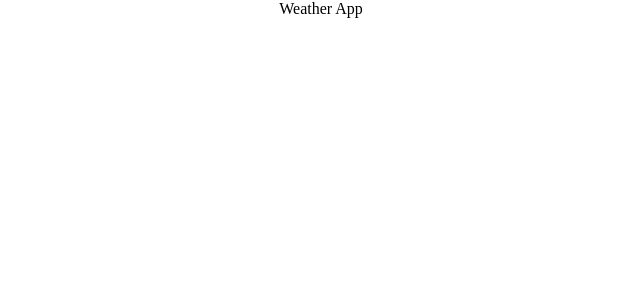
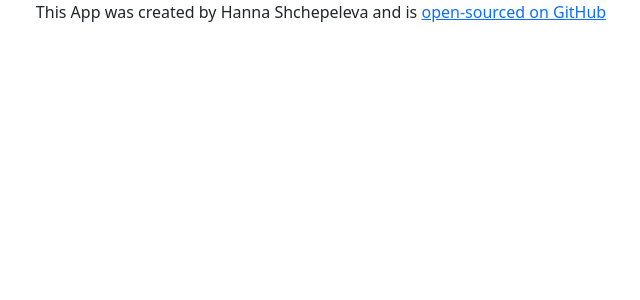
Before and after one commit to Hanna-Mik/react-weather-app-project, a React (Create React App) app: page / in a window 1280 px wide. Shown: the top 300 px of the page, without its empty margins (319-959 px from the left). Built offline with nearby package versions, Linux system fonts and the light colour scheme.

Commit message:
added bootstrap

```diff
--- a/package.json
+++ b/package.json
@@ -6,6 +6,7 @@
     "@testing-library/jest-dom": "^5.16.5",
     "@testing-library/react": "^13.4.0",
     "@testing-library/user-event": "^13.5.0",
+    "bootstrap": "^5.2.3",
     "react": "^18.2.0",
     "react-dom": "^18.2.0",
     "react-scripts": "5.0.1",
--- a/src/App.js
+++ b/src/App.js
@@ -1,7 +1,16 @@
 import "./App.css";
 
 function App() {
-  return <div className="App">Weather App</div>;
+  return (
+    <div className="App">
+      <div className="container">
+        <footer>
+          This App was created by Hanna Shchepeleva and is{" "}
+          <a href="/">open-sourced on GitHub</a>
+        </footer>
+      </div>
+    </div>
+  );
 }
 
 export default App;
--- a/src/index.js
+++ b/src/index.js
@@ -1,5 +1,6 @@
 import React from "react";
 import ReactDOM from "react-dom/client";
+import "bootstrap/dist/css/bootstrap.css";
 import "./index.css";
 import App from "./App";
 import reportWebVitals from "./reportWebVitals";
```
Also changed, not shown: 1 other file (tests, documents, lock files or other folders).
